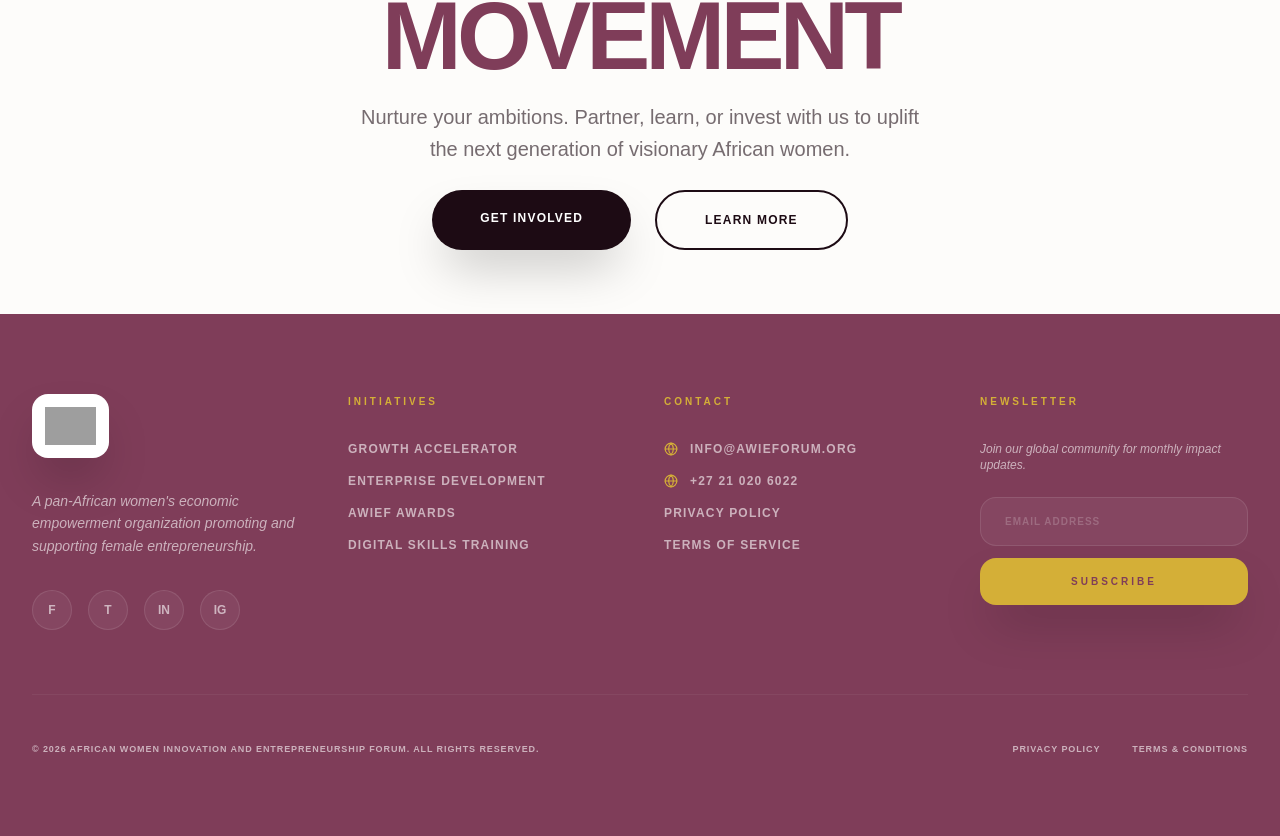
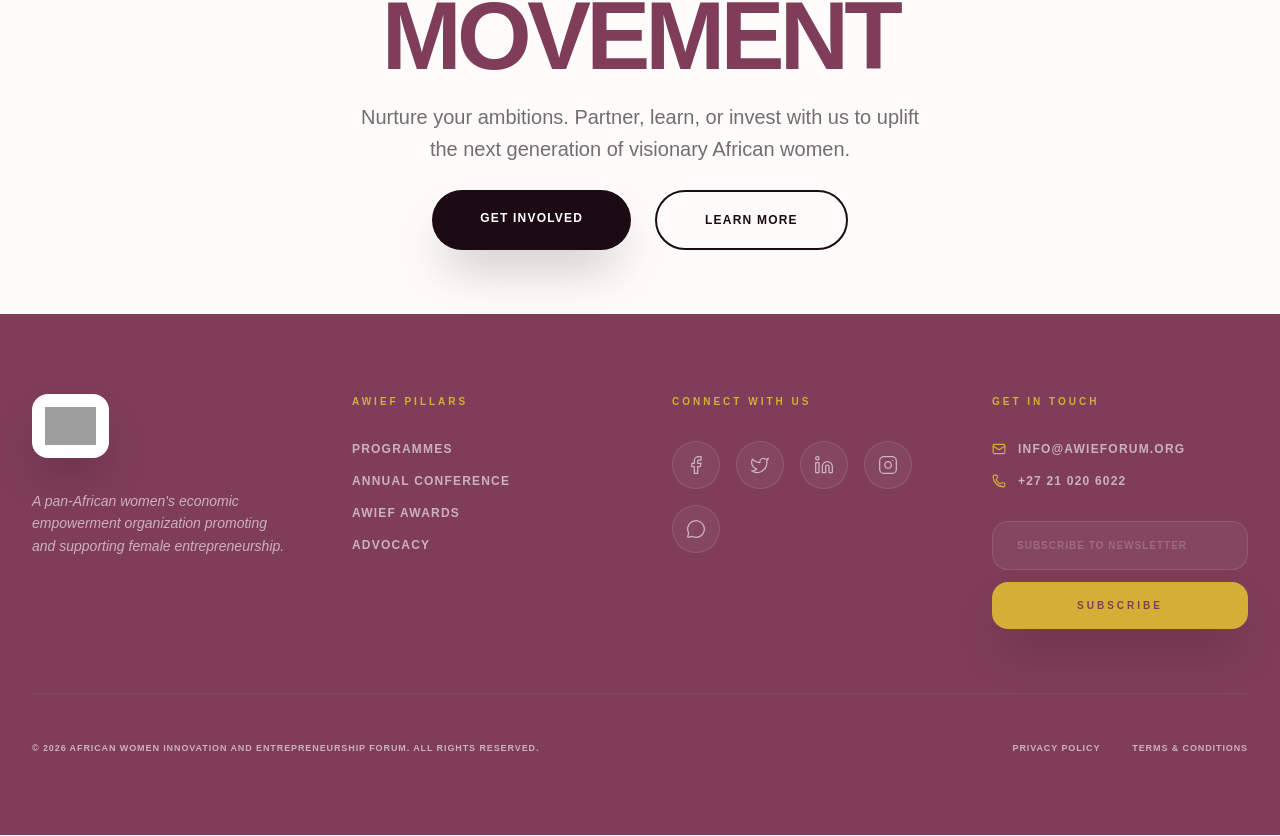
Before and after one commit to S-Satardien/awief-changes, a React (Vite) app: page / in a window 1280 px wide. Shown: the part 3935-4771 px from the top of the page. Built offline with nearby package versions, Linux system fonts and the light colour scheme; grey boxes are pictures that could not be loaded.

Commit message:
feat: overhaul footer with social icons and pillar links

```diff
--- a/src/components/Footer.jsx
+++ b/src/components/Footer.jsx
@@ -1,12 +1,12 @@
-import React from 'react'
-import { Globe } from 'lucide-react'
+import { Globe, Facebook, Twitter, Linkedin, Instagram, MessageCircle, Mail, Phone } from 'lucide-react'
 
 export default function Footer() {
   return (
     <footer className="bg-brand text-white/60 py-20 px-8 relative overflow-hidden">
       <div className="african-pattern absolute inset-0 opacity-10 pointer-events-none scale-150 rotate-12"></div>
       <div className="max-w-[1400px] mx-auto relative z-10">
-        <div className="grid grid-cols-1 md:grid-cols-4 gap-12 mb-16">
+        <div className="grid grid-cols-1 md:grid-cols-2 lg:grid-cols-4 gap-16 mb-16">
+          {/* Column 1: About */}
           <div className="col-span-1">
             <div className="mb-8">
               <div className="bg-white p-3 rounded-2xl h-16 w-fit shadow-2xl border border-white/10">
@@ -20,38 +20,51 @@
             <p className="text-sm leading-relaxed mb-8 italic font-medium">
               A pan-African women's economic empowerment organization promoting and supporting female entrepreneurship.
             </p>
-            <div className="flex gap-4">
-              {['f', 't', 'in', 'ig'].map((s) => (
-                <a key={s} href="#" className="w-10 h-10 rounded-full bg-white/5 flex items-center justify-center hover:bg-gold hover:text-brand transition-editorial text-xs border border-white/10 font-black uppercase">{s}</a>
+          </div>
+
+          {/* Column 2: Pillars */}
+          <div>
+            <h4 className="text-gold font-black mb-8 text-[10px] tracking-[0.3em] uppercase">AWIEF Pillars</h4>
+            <ul className="space-y-4 text-xs font-black tracking-widest uppercase">
+              <li><a href="/what-we-do#programmes" className="hover:text-gold transition-editorial">Programmes</a></li>
+              <li><a href="/what-we-do#conference" className="hover:text-gold transition-editorial">Annual Conference</a></li>
+              <li><a href="/what-we-do#awards" className="hover:text-gold transition-editorial">AWIEF Awards</a></li>
+              <li><a href="/what-we-do#advocacy" className="hover:text-gold transition-editorial">Advocacy</a></li>
+            </ul>
+          </div>
+
+          {/* Column 3: Social (Middle) */}
+          <div className="text-center md:text-left">
+            <h4 className="text-gold font-black mb-8 text-[10px] tracking-[0.3em] uppercase">Connect With Us</h4>
+            <div className="flex gap-4 justify-center md:justify-start flex-wrap">
+              {[
+                { icon: Facebook, url: "#", label: "Facebook" },
+                { icon: Twitter, url: "#", label: "Twitter" },
+                { icon: Linkedin, url: "#", label: "LinkedIn" },
+                { icon: Instagram, url: "#", label: "Instagram" },
+                { icon: MessageCircle, url: "https://wa.me/27210206022", label: "WhatsApp" }
+              ].map((s, idx) => (
+                <a
+                  key={idx}
+                  href={s.url}
+                  className="w-12 h-12 rounded-full bg-white/5 flex items-center justify-center hover:bg-gold hover:text-brand transition-editorial border border-white/10 group"
+                  aria-label={s.label}
+                >
+                  <s.icon size={20} strokeWidth={1.5} className="group-hover:scale-110 transition-transform" />
+                </a>
               ))}
             </div>
           </div>
 
+          {/* Column 4: Contact & Newsletter */}
           <div>
-            <h4 className="text-gold font-black mb-8 text-[10px] tracking-[0.3em] uppercase">Initiatives</h4>
-            <ul className="space-y-4 text-xs font-black tracking-widest uppercase">
-              <li><a href="/what-we-do#programmes" className="hover:text-gold transition-editorial">Growth Accelerator</a></li>
-              <li><a href="/what-we-do#programmes" className="hover:text-gold transition-editorial">Enterprise Development</a></li>
-              <li><a href="/what-we-do#awards" className="hover:text-gold transition-editorial">AWIEF Awards</a></li>
-              <li><a href="/what-we-do#programmes" className="hover:text-gold transition-editorial">Digital Skills Training</a></li>
+            <h4 className="text-gold font-black mb-8 text-[10px] tracking-[0.3em] uppercase">Get In Touch</h4>
+            <ul className="space-y-4 text-xs font-black tracking-widest uppercase mb-8">
+              <li className="flex items-center gap-3"><Mail size={14} className="text-gold"/> info@awieforum.org</li>
+              <li className="flex items-center gap-3"><Phone size={14} className="text-gold"/> +27 21 020 6022</li>
             </ul>
-          </div>
-
-          <div>
-            <h4 className="text-gold font-black mb-8 text-[10px] tracking-[0.3em] uppercase">Contact</h4>
-            <ul className="space-y-4 text-xs font-black tracking-widest uppercase">
-              <li className="flex items-center gap-3"><Globe size={14} className="text-gold"/> info@awieforum.org</li>
-              <li className="flex items-center gap-3"><Globe size={14} className="text-gold"/> +27 21 020 6022</li>
-              <li><a href="/contact-us" className="hover:text-gold transition-editorial">Privacy Policy</a></li>
-              <li><a href="/contact-us" className="hover:text-gold transition-editorial">Terms of Service</a></li>
-            </ul>
-          </div>
-
-          <div>
-            <h4 className="text-gold font-black mb-8 text-[10px] tracking-[0.3em] uppercase">Newsletter</h4>
-            <p className="text-xs font-medium italic mb-6">Join our global community for monthly impact updates.</p>
             <div className="flex flex-col gap-3">
-              <input type="email" placeholder="Email Address" className="bg-white/5 border border-white/10 px-6 py-4 rounded-2xl text-[10px] font-black uppercase tracking-widest text-white focus:outline-none focus:border-gold placeholder:text-white/20 transition-editorial" />
+              <input type="email" placeholder="Subscribe to Newsletter" className="bg-white/5 border border-white/10 px-6 py-4 rounded-2xl text-[10px] font-black uppercase tracking-widest text-white focus:outline-none focus:border-gold placeholder:text-white/20 transition-editorial" />
               <button className="bg-gold text-brand px-6 py-4 rounded-2xl font-black text-[10px] uppercase tracking-[0.3em] hover:bg-white transition-editorial shadow-2xl">Subscribe</button>
             </div>
           </div>
```
